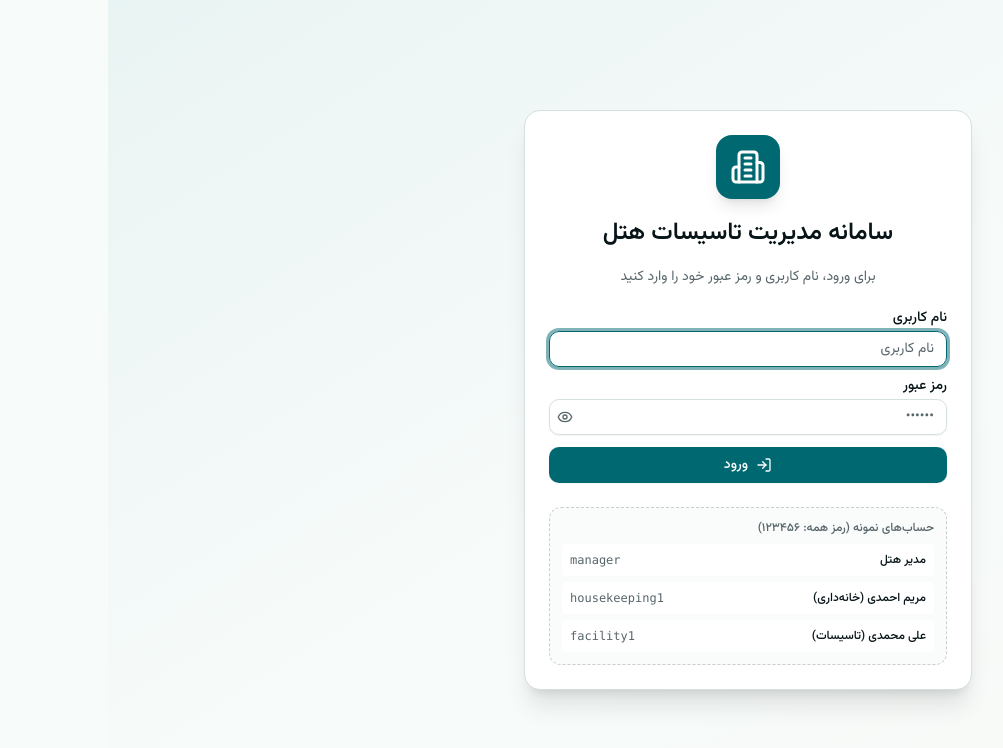
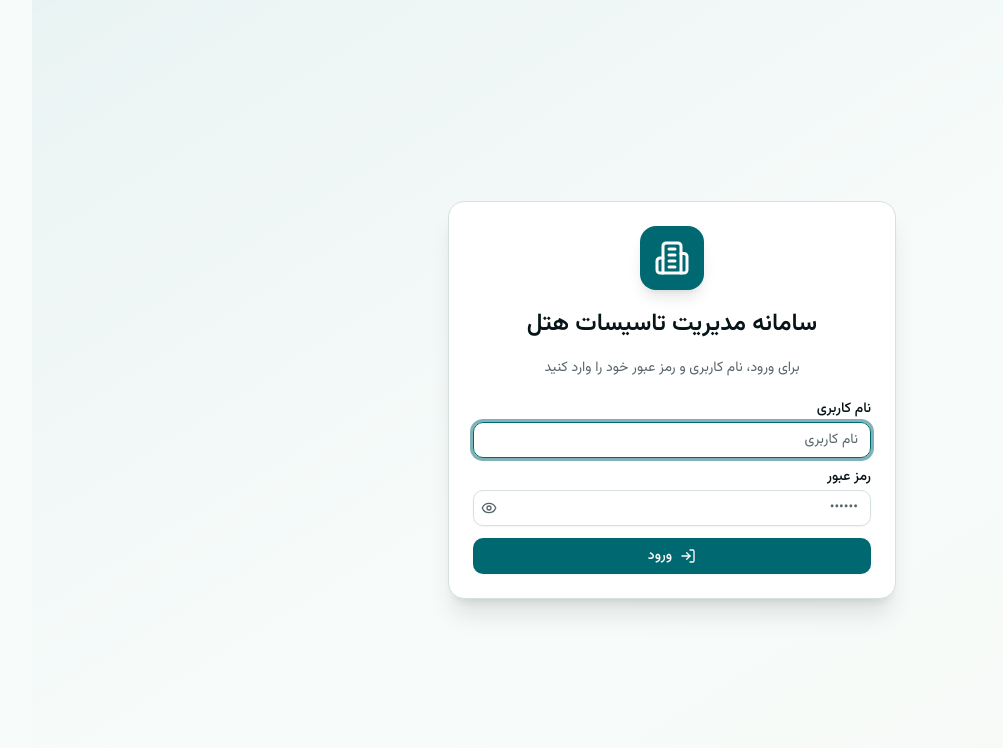
Before and after one commit to sepidkenarmatinanzali00-ops/hotel-facility, a Next.js app: page / in a window 1280 px wide. Shown: the top 748 px of the page, without its empty margins (97-1100 px from the left). Built offline with nearby package versions, Linux system fonts and the light colour scheme; no server answers.

Commit message:
Update login-screen.tsx

```diff
--- a/src/components/login-screen.tsx
+++ b/src/components/login-screen.tsx
@@ -35,10 +35,6 @@ export function LoginScreen({ onLogin }: Props) {
     } catch (e: any) {
       toast.error(e.message)
     } finally { setLoading(false) }
-  }
-
-  const quickFill = (u: string) => {
-    setUsername(u); setPassword('123456')
   }
 
   return (
@@ -89,24 +85,6 @@ export function LoginScreen({ onLogin }: Props) {
               {loading ? 'در حال ورود...' : 'ورود'}
             </Button>
           </form>
-
-          <div className="mt-6 rounded-lg border border-dashed border-muted-foreground/30 bg-muted/30 p-3">
-            <div className="mb-2 text-xs font-medium text-muted-foreground">حساب‌های نمونه (رمز همه: ۱۲۳۴۵۶)</div>
-            <div className="grid grid-cols-1 gap-1.5 text-xs">
-              <button onClick={() => quickFill('manager')} className="flex items-center justify-between rounded bg-card p-2 text-right hover:bg-primary/5">
-                <span className="font-medium">مدیر هتل</span>
-                <code className="text-muted-foreground">manager</code>
-              </button>
-              <button onClick={() => quickFill('housekeeping1')} className="flex items-center justify-between rounded bg-card p-2 text-right hover:bg-primary/5">
-                <span className="font-medium">مریم احمدی (خانه‌داری)</span>
-                <code className="text-muted-foreground">housekeeping1</code>
-              </button>
-              <button onClick={() => quickFill('facility1')} className="flex items-center justify-between rounded bg-card p-2 text-right hover:bg-primary/5">
-                <span className="font-medium">علی محمدی (تاسیسات)</span>
-                <code className="text-muted-foreground">facility1</code>
-              </button>
-            </div>
-          </div>
         </CardContent>
       </Card>
     </div>
```
